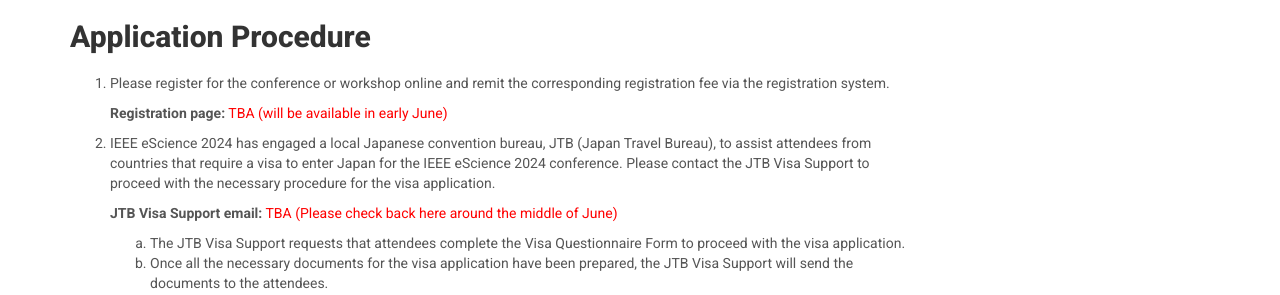
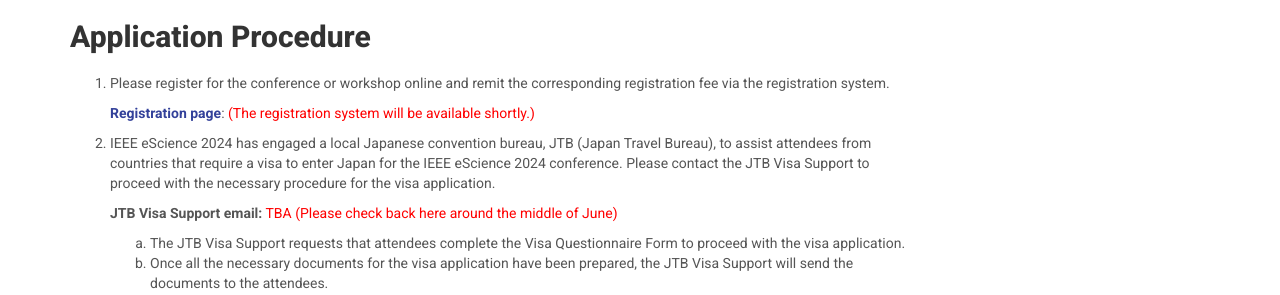
Before and after one commit to escience-conference/2024, a Jekyll site: the page built from visa.html, in a window 1280 px wide and 1394 px high. Shown: the part 300-595 px from the top of the window. Built offline with Jekyll 4.4.1, drawn with Linux system fonts in a browser that asks for light colours; nearby versions of some CDN libraries; comment, search, counter and statistics services are not loaded.

Commit message:
visa info updated

```diff
--- a/visa.html
+++ b/visa.html
@@ -23,7 +23,10 @@ title: Visa Information
 <ol>
     <li>
         <p>Please register for the conference or workshop online and remit the corresponding registration fee via the registration system.</p>
-        <p><b>Registration page:</b> <span style="color: red;">TBA (will be available in early June)</span></p>
+        <p>
+          <a href="http://www.escience-conference.org/2024/registration" target="_blank" style="font-weight: bold;">Registration page</a>:
+          <span style="color: red;">(The registration system will be available shortly.)</span>
+        </p>
     </li>
     <li>
         <p>
```
